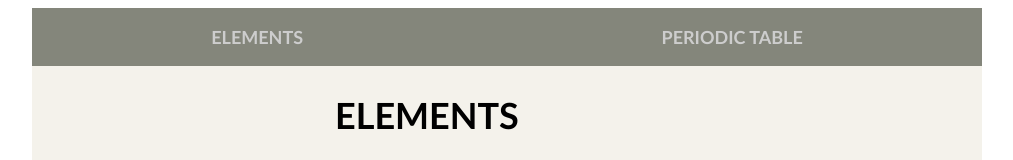
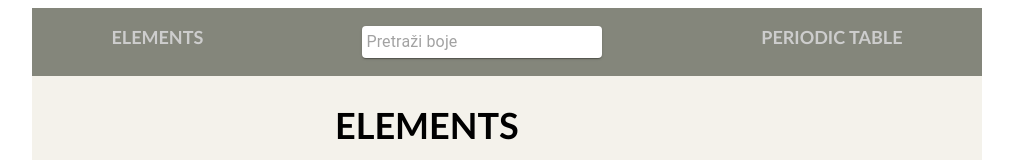
Before and after one commit to portal222/persis, a React app: page / in a window 1280 px wide. Shown: the top 160 px of the page, without its empty margins (133-1146 px from the left). Built offline with nearby package versions, Linux system fonts and the light colour scheme.

Commit message:
pretraga

```diff
--- /dev/null
+++ b/src/components/BojePretraga.js
@@ -0,0 +1,25 @@
+import React from "react";
+import SearchBoxColor from "./SearchBoxColor";
+
+
+
+
+const BojePretraga = () => {
+
+
+    return (
+        <div className="gradovi">
+        <h2>BOJE</h2>
+        <div className="gradZem">
+            <div className="search">
+
+        <SearchBoxColor placeholder={' Pretraži boje'} linkTo={'/searchColor'}  />
+            </div>
+
+
+        </div>
+        <div className="razmak"></div>
+        </div>
+    )
+}
+export default BojePretraga;
--- a/src/components/Navigation.js
+++ b/src/components/Navigation.js
@@ -4,6 +4,8 @@ import Fizika from "./Fizika";
 
 import Element from "./Element";
 import AtomDet from "./AtomDet";
+import SearchResultsColor from "./SearchResultsColor";
+import SearchBoxColor from "./SearchBoxColor";
 
 
 export default function Navigation() {
@@ -16,6 +18,9 @@ export default function Navigation() {
           <Link to='/' className="linker">
           ELEMENTS
           </Link>
+        </p>
+        <p>
+        <SearchBoxColor placeholder={' Pretraži boje'} linkTo={'/searchColor'}  />
         </p>
         <p>
           <Link to='/table' className="linker">
@@ -40,6 +45,7 @@ export default function Navigation() {
 
 
         <Route path="/:atomNum" element={<AtomDet />} />
+        <Route path="/searchColor" element={<SearchResultsColor />} />
 
 
       </Routes>
--- /dev/null
+++ b/src/components/SearchBoxColor.js
@@ -0,0 +1,61 @@
+import React, { useRef, useContext } from "react";
+import { Paper,InputBase,IconButton } from "@mui/material";
+
+
+import { useNavigate } from "react-router-dom";
+import GlobalContext from "./GlobalContext";
+
+const SearchBoxColor = (props) => {
+
+    const globalCtx = useContext(GlobalContext);
+
+    const navigate = useNavigate();
+    const searchString = useRef();
+
+    const handleClickSearch = () => {
+        if (searchString.current.value.trim().length === 0) {
+            return false;
+        }
+
+        globalCtx.setSearchStringFn(searchString.current.value.trim());
+        navigate(props.linkTo);
+    };
+
+    const handleKeyDown = (e) => {
+        if (e.key === 'Enter') {
+            e.preventDefault();
+            handleClickSearch();
+        }
+    };
+
+    return (
+        <Paper className="paper"
+        component = 'form'
+        se={{
+            p: '2px 4px',
+            display: 'flex',
+            alignItems: 'center',
+            width: '10rem',
+            backgroundColor: 'red',
+        }}
+        >
+            <InputBase className="base"
+            // sx={{ ml:1, flex: 1 }}
+            autoFocus
+            placeholder={props.placeholder}
+            inputProps={{ 'ariel-label': 'search' }}
+            inputRef={searchString}
+            onKeyDown={handleKeyDown}
+            />
+            <IconButton
+            type='button'
+            onClick={handleClickSearch}
+            sx={{ p: '10px'}}
+            aria-label='search'
+            >
+
+            </IconButton>
+        </Paper>
+    );
+};
+export default SearchBoxColor;
--- /dev/null
+++ b/src/components/SearchResultsColor.js
@@ -0,0 +1,131 @@
+import React, {  useState, useEffect, useContext } from "react";
+import axios from 'axios';
+
+import GlobalContext from "./GlobalContext";
+
+
+import Loader from "./Loader";
+import BojePretraga from "./BojePretraga";
+
+// import BackToTop from "./BackToTop";
+
+
+const SearchResultsColor = () => {
+    const [error, setError] = useState(null);
+    const [colors, setColors] = useState([]);
+    const [isLoading, setIsLoading] = useState(true);
+
+    const [prikaz, setPrikaz] = useState([]);
+
+
+
+    const globalCtx = useContext(GlobalContext);
+    const searchStringValue = globalCtx.searchStringValue;
+
+
+
+
+
+
+    useEffect(() => {
+        getBoje(searchStringValue);
+    }, [searchStringValue]);
+
+    const getBoje = async (searchStringValue) => {
+        const url = "./PeriodicTableJSON.json";
+
+        try {
+            const response = await axios.get(url);
+            const data = response.data.elements;
+            const filterData = data.filter((color) => {
+                return (
+                  color.name.toLowerCase().includes(searchStringValue.toLowerCase())
+
+                )
+
+            });
+            console.log("spisak boja", data);
+            console.log("Pretraga boja", filterData);
+            setIsLoading(false);
+
+            setColors(filterData);
+            setPrikaz(filterData.length);
+
+        } catch (err) {
+            setError(err);
+            setIsLoading(false);
+
+        }
+
+    };
+
+
+
+    if (isLoading) {
+        return <Loader />
+    } else if (prikaz == 0) {
+        return (
+            <>
+            <div><BojePretraga /></div>
+            <h2>Ništa slično nije pronađeno</h2></>
+        )
+    }
+
+
+    return (
+        <>
+            <table className="cities">
+                <thead >
+
+                    <tr>
+                        <th colSpan={2}>
+                            <BojePretraga />
+
+                        </th>
+                    </tr>
+                    <tr>
+                        <th className="state">Broj boja:</th>
+                        <th className="nameCity">{prikaz}</th>
+                    </tr>
+                    <tr><th colSpan={2}
+                    className="borderBottom"></th></tr>
+
+                </thead>
+
+                {colors.map((dataObj) => (
+
+
+
+                    <tbody key={dataObj.name}  >
+
+
+
+                        <tr>
+                            <td className="title">Ime:</td>
+                            <td className="nameCity"
+                           >
+                                {dataObj.name}</td>
+
+                        </tr>
+                        <tr>
+                            <td className="title">Heksadecimalni broj</td>
+                            <td className="state"
+                           >
+                                {dataObj.category}</td>
+                        </tr>
+
+
+
+
+
+                    </tbody>
+
+                ))}
+            </table>
+            {/* <div><BackToTop /></div> */}
+
+        </>
+
+    );
+};
+export default SearchResultsColor;
```
